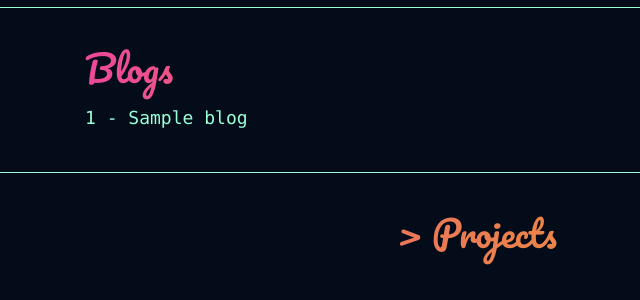
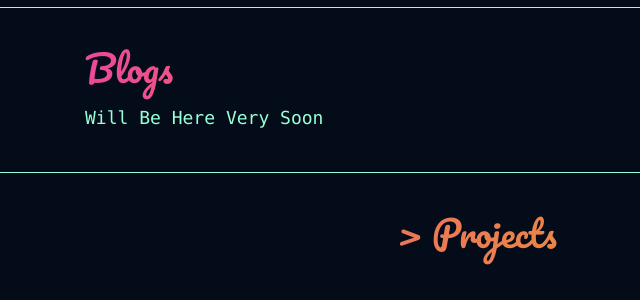
Before and after one commit to Risen57/portfolio-website, a Flask app: template templates/index.html in a window 1280 px wide. Shown: the part 509-809 px from the top of the page, without its empty margins (163-803 px from the left). Run offline with Flask 3, Linux system fonts and the light colour scheme; the template is opened without the code that fills it: most values are stand-ins (such as "Sample title", 1, 10 or a date in 2020); some libraries are stand-ins or nearby versions.

Commit message:
Update Blogs

```diff
--- a/templates/index.html
+++ b/templates/index.html
@@ -37,11 +37,12 @@
     <div id="blogs" class="border-b mx-4 md:mx-14 px-[15%] border-[#99FFD6] pt-10">
         <div class=" flex flex-col mb-10 mx-auto">
             <h1 class="text-4xl pb-4 font-['Pacifico'] text-transparent bg-clip-text bg-gradient-to-r from-pink-500 to-yellow-500">Blogs</h1>
-            {% for blog in blogs %}
+            <h2 class="inline text-sm md:text-lg font-mono font-['IBM Plex Mono'] w-auto text-[#99FFD6]"><a href="/blog/{{blog[2]}}" class="cursor-pointer hover:underline decoration-[#A2EE7F]">Will Be Here Very Soon</a></h2>
+            {# {% for blog in blogs %}
                 <div>
                     <h2 class="inline text-sm md:text-lg font-mono font-['IBM Plex Mono'] w-auto text-[#99FFD6]"><a href="/blog/{{blog[2]}}" class="cursor-pointer hover:underline decoration-[#A2EE7F]">{{blog[0]}} - {{blog[1]}}</a></h2>
                 </div>
-            {% endfor %}
+            {% endfor %} #}
         </div>
     </div>
 
```
